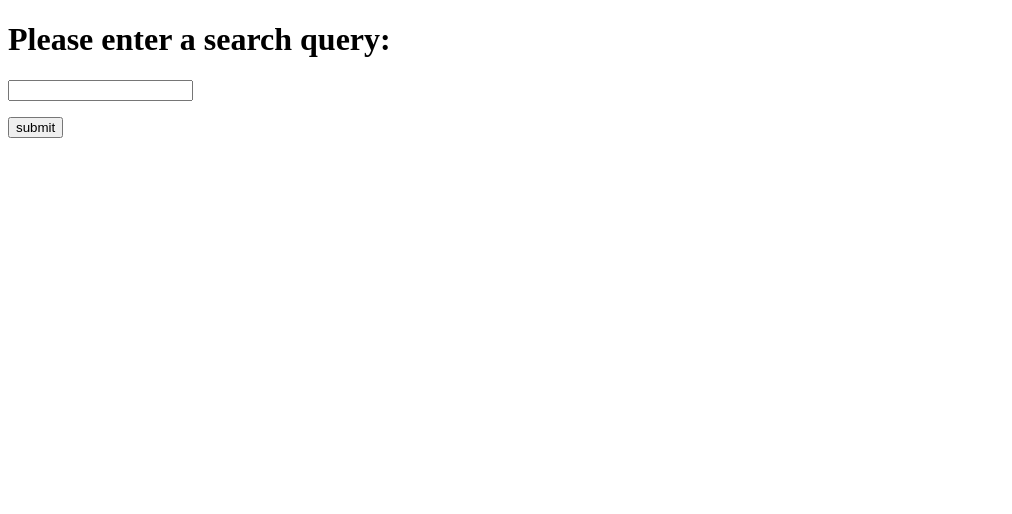
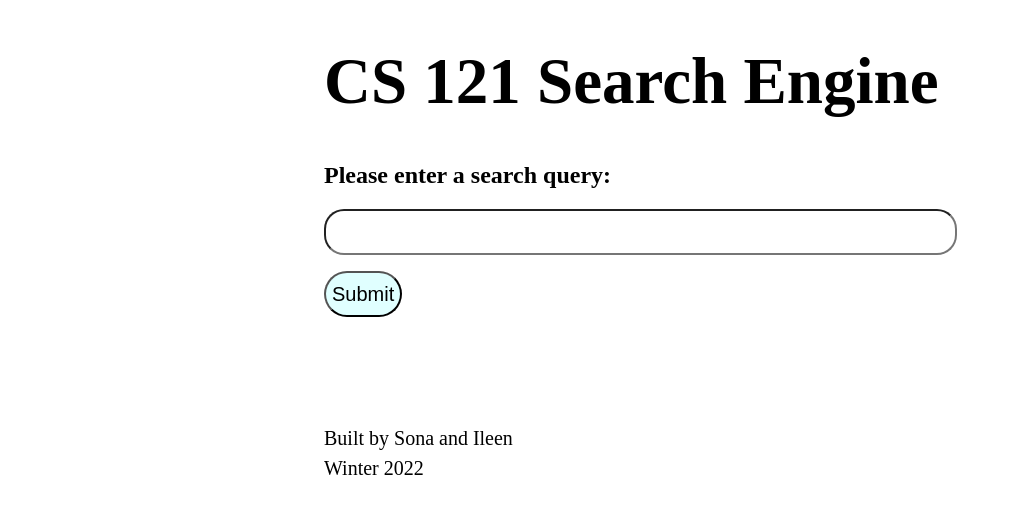
Before and after one commit to ileenf/Search-Engine, a Flask app: page / in a window 1280 px wide. Shown: the top 514 px of the page, without its empty margins (0-1012 px from the left). Run offline with Flask 2, Linux system fonts and the light colour scheme; parts of the project's set-up code (start-up, migrations or seed data) failed here and were passed over.

Commit message:
implement web interface with flask

```diff
--- a/WebInterface/app.py
+++ b/WebInterface/app.py
@@ -1,4 +1,7 @@
 from flask import Flask, redirect, url_for, render_template, request
+from search import initialize, run
+import sys
+from builtins import print
 
 app = Flask(__name__)
 
@@ -6,13 +9,17 @@ app = Flask(__name__)
 def home():
     return render_template("home.html")
 
-@app.route("/search", methods=['POST'])
+@app.route("/results", methods=['POST'])
 def search():
     if request.method == "POST":
-        query = request.form['nm']
-        return redirect(url_for('result',name = user))
-
-
+        query = request.form.items()
+        term = ''
+        for i, val in query:
+            term = val
+        urls, query_time = run(term, index_of_doc_to_tf, index_of_doc_to_tf_2grams, index_of_tokens_to_postings,
+        index_of_two_grams, tokens_to_postings, two_grams_to_postings, doc_id_to_url)
+        return render_template("results.html", query_term = term, sites = urls, query_time = query_time)
 
 if __name__ == "__main__":
+    index_of_doc_to_tf, index_of_doc_to_tf_2grams, index_of_tokens_to_postings, index_of_two_grams, tokens_to_postings, two_grams_to_postings, doc_id_to_url = initialize()
     app.run(debug=True)
--- a/WebInterface/templates/home.html
+++ b/WebInterface/templates/home.html
@@ -3,12 +3,46 @@
   <head>
     <meta charset="utf-8">
     <title>Sona and Ileen Search Engine</title>
+    <style>
+        .center {
+            width: 50%;
+            margin-left: auto;
+            margin-right: auto;
+        }
+        h1 {
+          font-size: 65px;
+        }
+        .search-bar {
+            width: 625px;
+            height: 40px;
+            border-radius: 20px;
+            font-size: 30px;
+        }
+        .button {
+          background-color: rgb(224,255,255);
+          font-size: 20px;
+          border-radius: 25px;
+          line-height: 40px;
+        }
+        footer {
+          padding-top: 80px;
+          font-size: 20px;
+          line-height: 10px;
+        }
+    </style>
   </head>
   <body>
-    <h1> Please enter a search query: </h1>
-    <form action="http://localhost:5000/results" method="post">
-        <p><input type = "text" name = "nm" /></p>
-        <p><input type = "submit" value = "submit" /></p
-    </form>
+    <div class="center">
+      <h1>CS 121 Search Engine</h1>
+      <h2> Please enter a search query: </h2>
+      <form action="http://localhost:5000/results" method="post">
+          <p><input type = "text" name = "nm" class="search-bar"/></p>
+          <p><input type = "submit" value = "Submit" class="button"/></p>
+      </form>
+    </div>
   </body>
+  <footer class="center">
+    <p>Built by Sona and Ileen</p>
+    <p>Winter 2022</p>
+  </footer>
 </html>
```
Also changed, not shown: WebInterface/templates/results.html (added, +43 -0 lines), search.py (+42 -41 lines).
